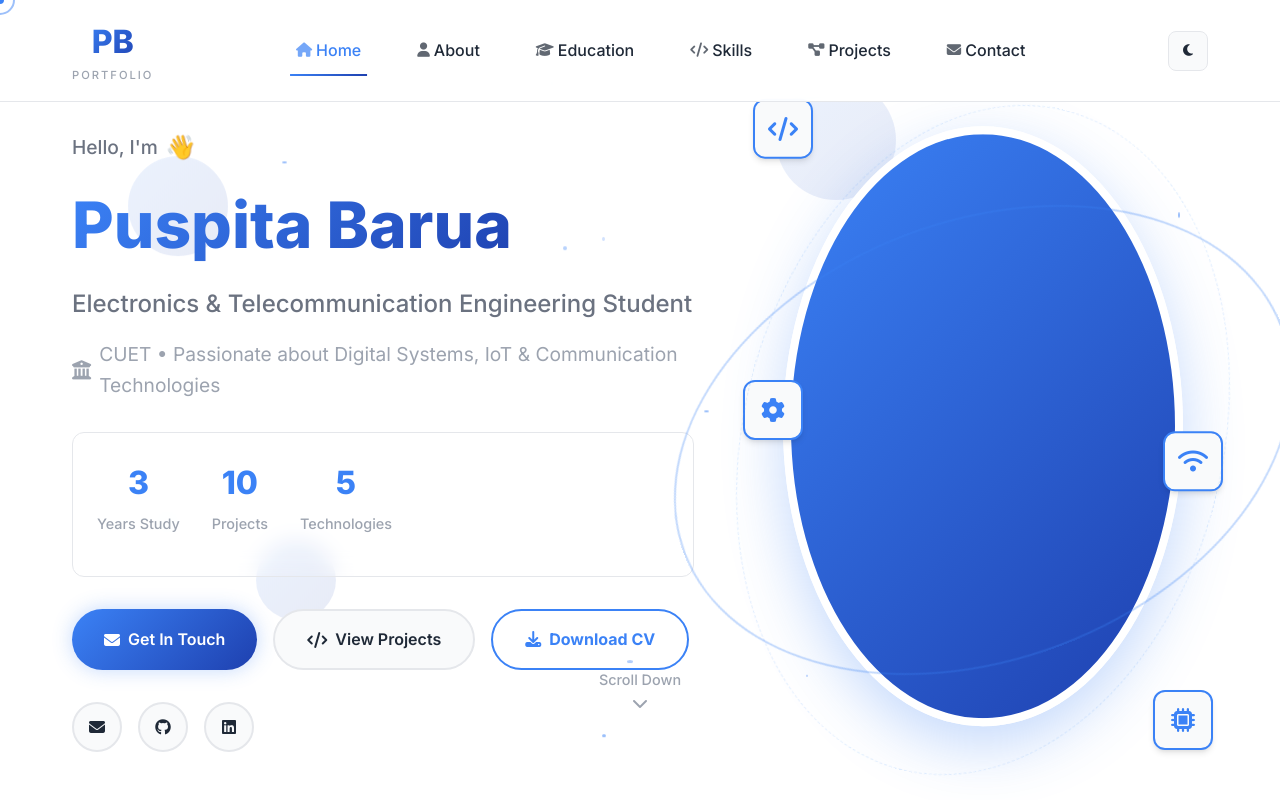
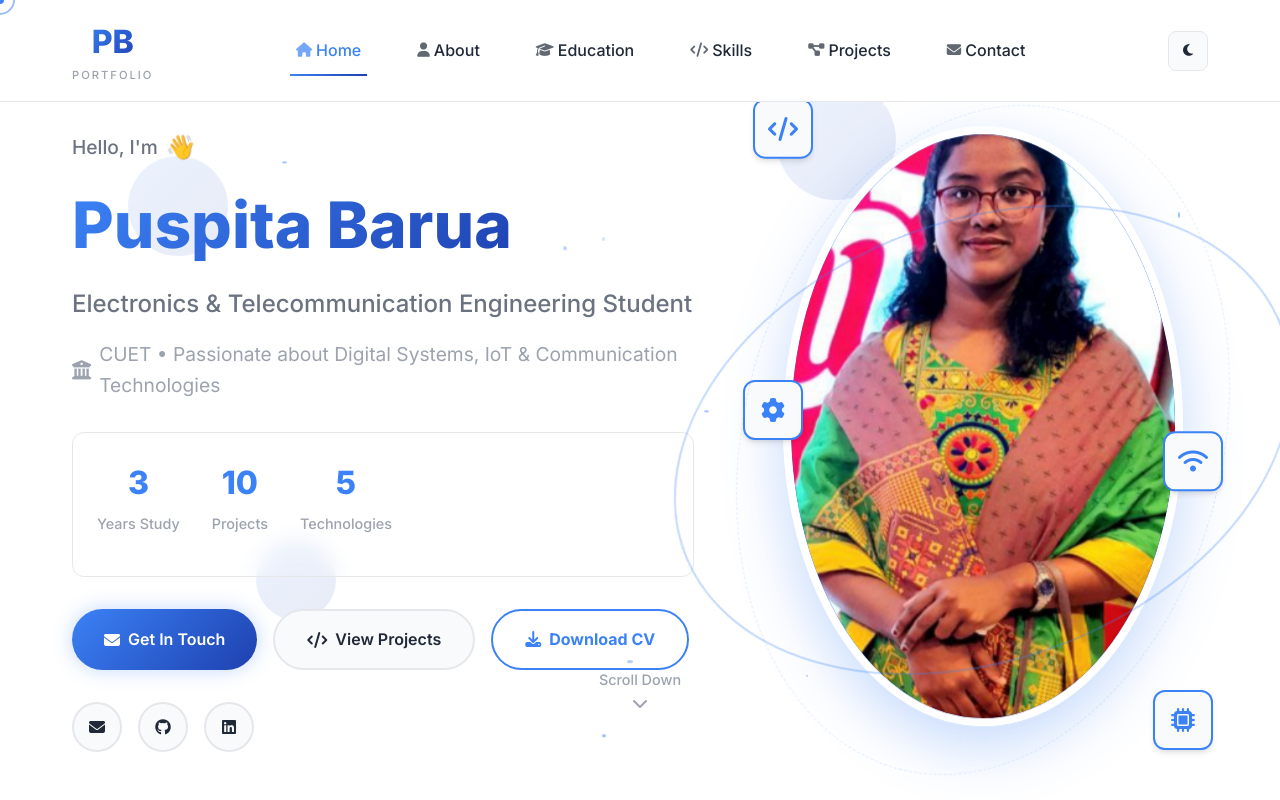
Before and after one commit to PuspitaBarua/PuspitaBarua.github.io, a plain HTML site: page index.html in a window 1280 px wide. Shown: the top 800 px of the page. Drawn offline with nearby package versions, Linux system fonts and the light colour scheme.

Commit message:
Update index.html

```diff
--- a/index.html
+++ b/index.html
@@ -159,7 +159,7 @@
                 <div class="hero-image" data-aos="zoom-in" data-aos-delay="800">
                     <div class="image-container">
                         <div class="profile-image">
-                            <img src="image.png" alt="Puspita Barua" class="profile-photo">
+                            <img src="Screenshot 2025-11-14 122824.png" alt="Puspita Barua" class="profile-photo">
                             <div class="image-overlay">
                                 <div class="overlay-text">
                                     <i class="fas fa-camera"></i>
```
